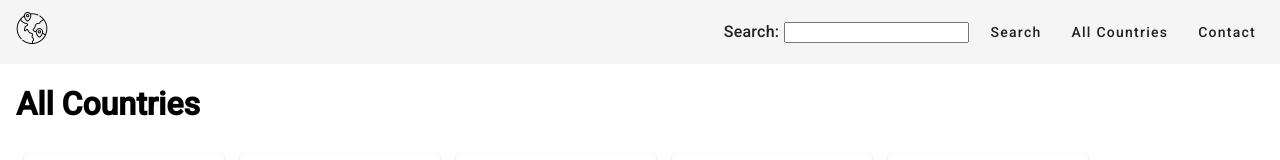
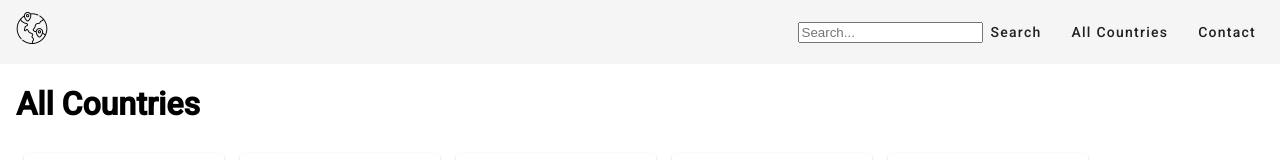
Before and after one commit to Kreizbandl/Angular_Countries, an Angular app: page /country-list in a window 1280 px wide. Shown: the top 160 px of the page. Built offline with nearby package versions, Linux system fonts and the light colour scheme.

Commit message:
small fixes

```diff
--- a/src/app/countries-service.service.ts
+++ b/src/app/countries-service.service.ts
@@ -32,7 +32,7 @@ export class CountriesServiceService {
   }
 
   getCountriesBySearch(searchTerm: string): Country[]{
-    let foundCountries: Country[] = [];
+    const foundCountries: Country[] = [];
     this.countries.forEach(country => {
       if(country.name.common.includes(searchTerm)){
         foundCountries.push(country);
--- a/src/app/navbar/navbar.component.html
+++ b/src/app/navbar/navbar.component.html
@@ -7,10 +7,9 @@
     <span class="navbar-spacer"></span>
 
     <div class="tabs">
-        <label for="search">Search: </label>
-        <input type="text" id="search" name="search" [(ngModel)]="searchTerm">
-        <!-- TODO: button focusable and with keydown event (eslint) -->
-        <a mat-button (click)="goToCountriesList()">Search</a>
+        <input type="text" id="search" name="search" placeholder="Search..." [(ngModel)]="searchTerm" aria-label="search">
+        <!-- TODO: with keydown event (eslint) -->
+        <button mat-button (click)="goToCountriesList()" tabindex="0">Search</button>
 
         <a mat-button routerLink="/country-list">All Countries</a>
         <a mat-button routerLink="/contact">Contact</a>
```
